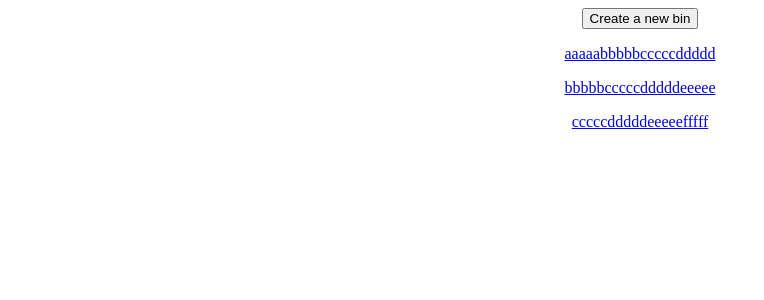
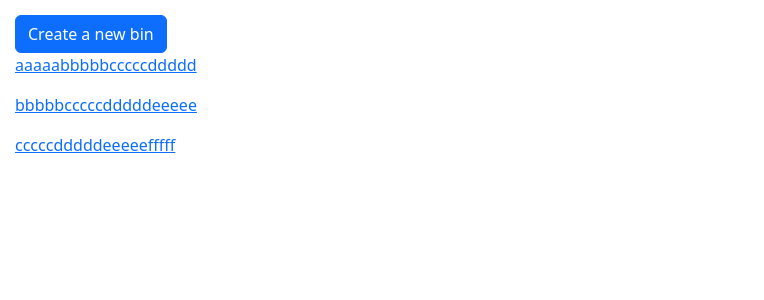
Before and after one commit to feliciaiveliz/Request-Cloud, a React (Create React App) app in the folder frontend/: page / in a window 1280 px wide. Shown: the top 300 px of the page, without its empty margins (0-764 px from the left). Built offline with nearby package versions, Linux system fonts and the light colour scheme; data requests are answered from the project's data file.

Commit message:
added bootstap, updated css

```diff
--- a/frontend/package.json
+++ b/frontend/package.json
@@ -7,13 +7,15 @@
     "@testing-library/react": "^13.4.0",
     "@testing-library/user-event": "^13.5.0",
     "axios": "^0.27.2",
+    "bootstrap": "^5.2.1",
     "react": "^18.2.0",
+    "react-bootstrap": "^2.5.0",
     "react-dom": "^18.2.0",
     "react-scripts": "5.0.1",
     "web-vitals": "^2.1.4"
   },
   "scripts": {
-    "start": "react-scripts start",
+    "start": "PORT=4001 react-scripts start",
     "build": "react-scripts build",
     "test": "react-scripts test",
     "eject": "react-scripts eject"
--- a/frontend/src/App.css
+++ b/frontend/src/App.css
@@ -1,5 +1,7 @@
 .App {
-  text-align: center;
+  display: block;
+  text-align: left;
+  padding-left: 15px;
 }
 
 .App-logo {
@@ -36,3 +38,7 @@
     transform: rotate(360deg);
   }
 }
+
+.custom-btn {
+  margin-top: 15px;
+}
--- a/frontend/src/components/Homepage.js
+++ b/frontend/src/components/Homepage.js
@@ -1,6 +1,9 @@
 import { useState, useEffect } from 'react'
 import Bins from '../services/bins.js'
 import { Bin } from './Bin.js'
+import Button from 'react-bootstrap/Button'
+import "bootstrap/dist/css/bootstrap.min.css"
+import "../App.css"
 
 const Homepage = () => {
   let [bins, setBins] = useState([])
@@ -41,7 +44,7 @@ const Homepage = () => {
 
   return (
     <div>
-      <button onClick={createBinHandler}>Create a new bin</button>
+      <Button className="custom-btn" onClick={createBinHandler}>Create a new bin</Button>
       {userClickedOnBin}
     </div>
   )
--- a/frontend/src/services/bins.js
+++ b/frontend/src/services/bins.js
@@ -11,12 +11,13 @@ const getAll = async () => {
 // }
 
 const createBin = async () => {
-  const req = await axios.post("https://6e61-2600-1702-6a0-2a70-b5cd-6ad4-b9a2-8ca4.ngrok.io/api/bins")
+  const req = await axios.get(baseUrl + "/requests")
   return req.data
 }
 
 const getRequests = async (id) => {
   const req = await axios.get(baseUrl + "/requests")
+  console.log(req.data, "here")
   return req.data
 }
 
```
Also changed, not shown: 1 other file (tests, documents, lock files or other folders).
